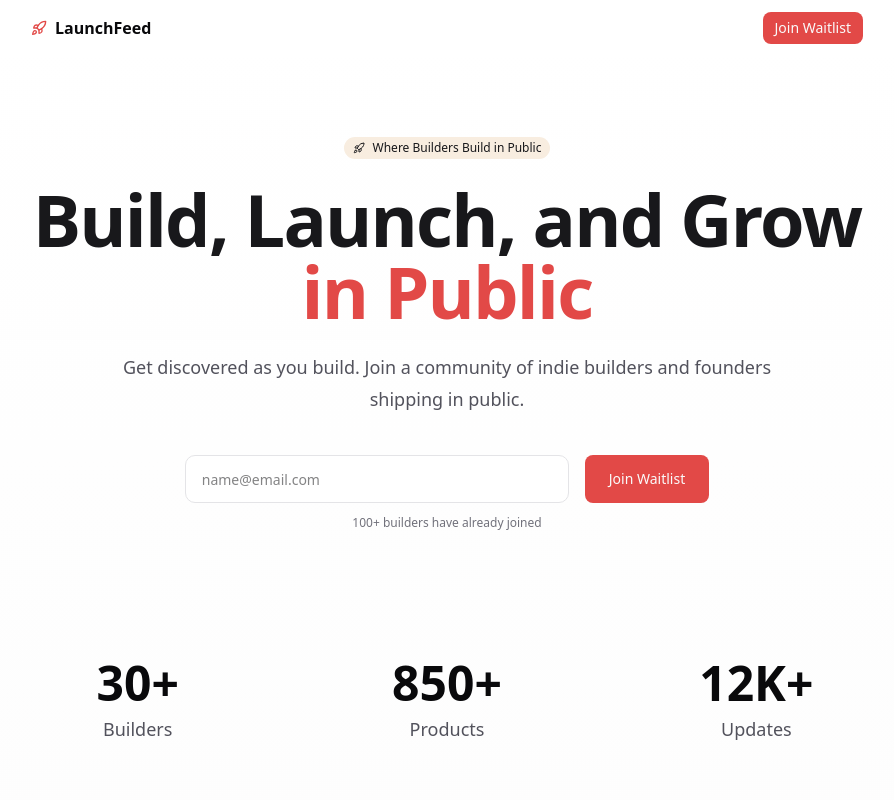
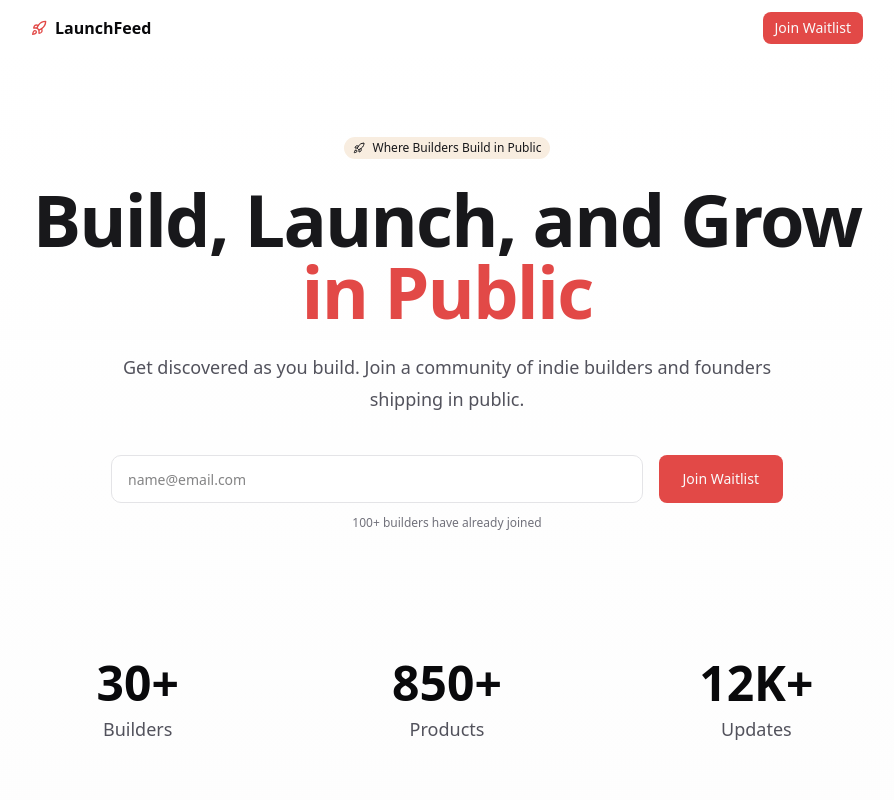
Before and after one commit to nsoybean/launch-feed, a Next.js app: page / in a window 1280 px wide. Shown: the top 800 px of the page, without its empty margins (193-1087 px from the left). Built offline with nearby package versions, Linux system fonts and the light colour scheme.

Commit message:
feat: waitlist form

```diff
--- a/app/page.tsx
+++ b/app/page.tsx
@@ -10,13 +10,14 @@ import {
 } from "@/components/ui/card";
 import { Badge } from "@/components/ui/badge";
 import { Rocket, Users, TrendingUp, Bell, Star, Zap } from "lucide-react";
-import { useState } from "react";
+import { useState, useEffect, useRef } from "react";
 
 export default function Home() {
   const [showForm, setShowForm] = useState(false);
   const [email, setEmail] = useState("");
   const [website, setWebsite] = useState("");
   const [xHandle, setXHandle] = useState("");
+  const formRef = useRef<HTMLDivElement>(null);
 
   const scrollToHero = () => {
     const heroSection = document.getElementById("hero");
@@ -32,6 +33,22 @@ export default function Home() {
     console.log({ email, website, xHandle });
     // You can add your submission logic here
   };
+
+  useEffect(() => {
+    const handleClickOutside = (event: MouseEvent) => {
+      if (formRef.current && !formRef.current.contains(event.target as Node)) {
+        setShowForm(false);
+      }
+    };
+
+    if (showForm) {
+      document.addEventListener("mousedown", handleClickOutside);
+    }
+
+    return () => {
+      document.removeEventListener("mousedown", handleClickOutside);
+    };
+  }, [showForm]);
   return (
     <div className="min-h-screen bg-linear-to-b from-white to-zinc-50 dark:from-black dark:to-zinc-950">
       {/* Spacer for fixed navbar */}
@@ -80,48 +97,48 @@ export default function Home() {
               Get discovered as you build. Join a community of indie builders
               and founders shipping in public.
             </p>
-            <div className="mt-10">
-              <div className="flex items-center justify-center gap-4">
+            <div className="mt-10 flex flex-col items-center">
+              <div className="w-full max-w-2xl" ref={formRef}>
+                <div className="flex items-start gap-4">
                   <input
                     type="email"
                     placeholder="name@email.com"
                     value={email}
                     onChange={(e) => setEmail(e.target.value)}
-                  className="h-12 w-full max-w-sm rounded-lg border border-zinc-200 bg-white px-4 text-sm focus:border-primary focus:outline-none focus:ring-2 focus:ring-primary/20 dark:border-zinc-800 dark:bg-zinc-950"
+                    onFocus={() => setShowForm(true)}
+                    className="h-12 flex-1 rounded-lg border border-zinc-200 bg-white px-4 text-sm focus:border-primary focus:outline-none focus:ring-2 focus:ring-primary/20 dark:border-zinc-800 dark:bg-zinc-950"
                   />
-                <Button size="lg" className="h-12" onClick={handleJoinWaitlist}>
-                  Join Waitlist
+                  <Button
+                    size="lg"
+                    className="h-12 shrink-0"
+                    onClick={showForm ? handleSubmit : handleJoinWaitlist}
+                  >
+                    {showForm ? "Submit" : "Join Waitlist"}
                   </Button>
                 </div>
 
                 {/* Additional form fields */}
                 <div
                   className={`overflow-hidden transition-all duration-500 ease-in-out ${
-                  showForm ? "max-h-96 opacity-100 mt-6" : "max-h-0 opacity-0"
+                    showForm ? "max-h-96 opacity-100 mt-4" : "max-h-0 opacity-0"
                   }`}
                 >
-                <div className="flex flex-col items-center gap-4 max-w-2xl mx-auto">
+                  <div className="flex flex-col gap-4">
                     <input
                       type="url"
                       placeholder="Website (optional)"
                       value={website}
                       onChange={(e) => setWebsite(e.target.value)}
-                    className="h-12 w-full max-w-sm rounded-lg border border-zinc-200 bg-white px-4 text-sm focus:border-primary focus:outline-none focus:ring-2 focus:ring-primary/20 dark:border-zinc-800 dark:bg-zinc-950"
+                      className="h-12 w-full rounded-lg border border-zinc-200 bg-white px-4 text-sm focus:border-primary focus:outline-none focus:ring-2 focus:ring-primary/20 dark:border-zinc-800 dark:bg-zinc-950"
                     />
                     <input
                       type="text"
                       placeholder="X handle (optional, e.g. @nsoybean)"
                       value={xHandle}
                       onChange={(e) => setXHandle(e.target.value)}
-                    className="h-12 w-full max-w-sm rounded-lg border border-zinc-200 bg-white px-4 text-sm focus:border-primary focus:outline-none focus:ring-2 focus:ring-primary/20 dark:border-zinc-800 dark:bg-zinc-950"
+                      className="h-12 w-full rounded-lg border border-zinc-200 bg-white px-4 text-sm focus:border-primary focus:outline-none focus:ring-2 focus:ring-primary/20 dark:border-zinc-800 dark:bg-zinc-950"
                     />
-                  <Button
-                    size="lg"
-                    className="h-12 w-full max-w-sm"
-                    onClick={handleSubmit}
-                  >
-                    Submit
-                  </Button>
+                  </div>
                 </div>
               </div>
 
```
Lines whose indentation alone changed are shown as unchanged.
